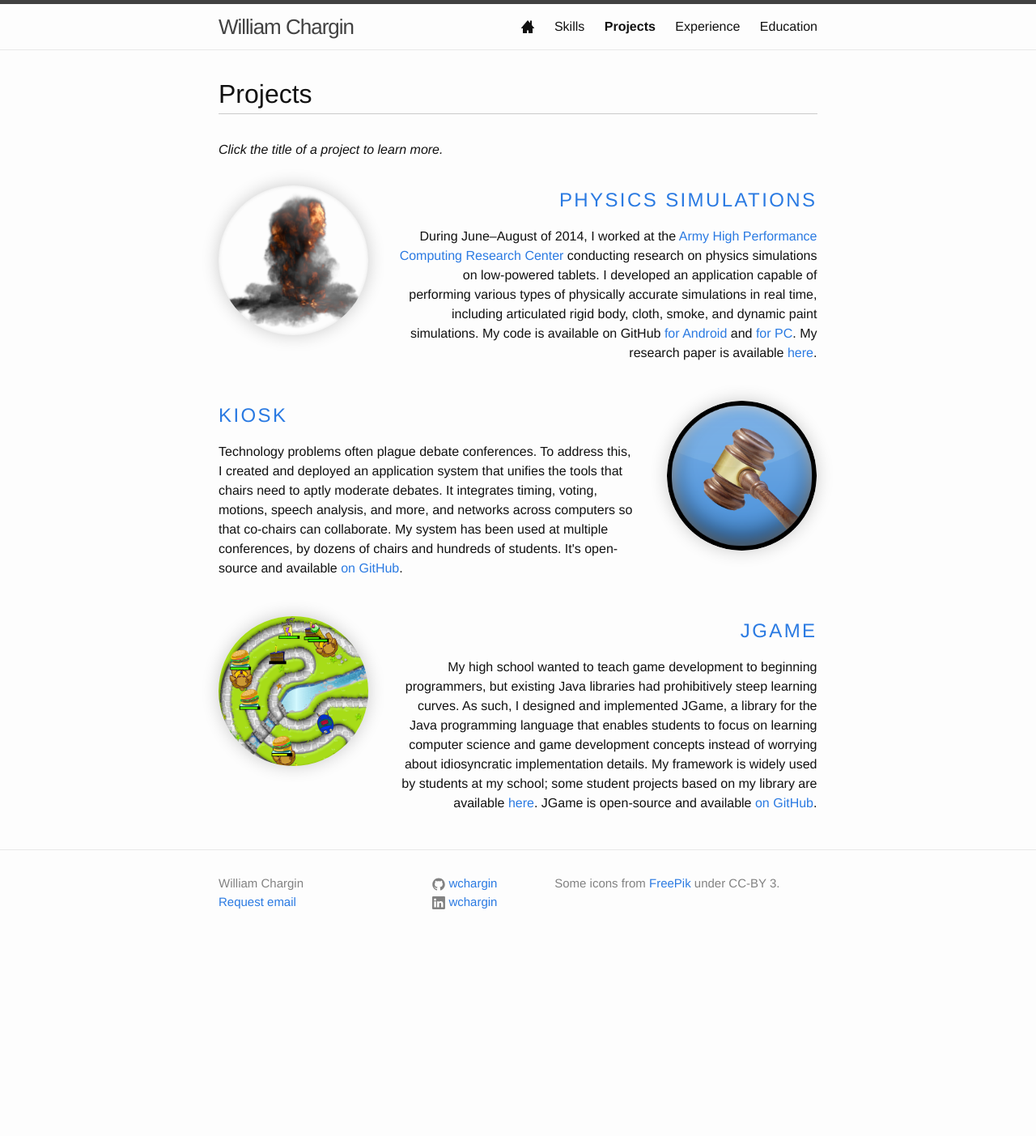
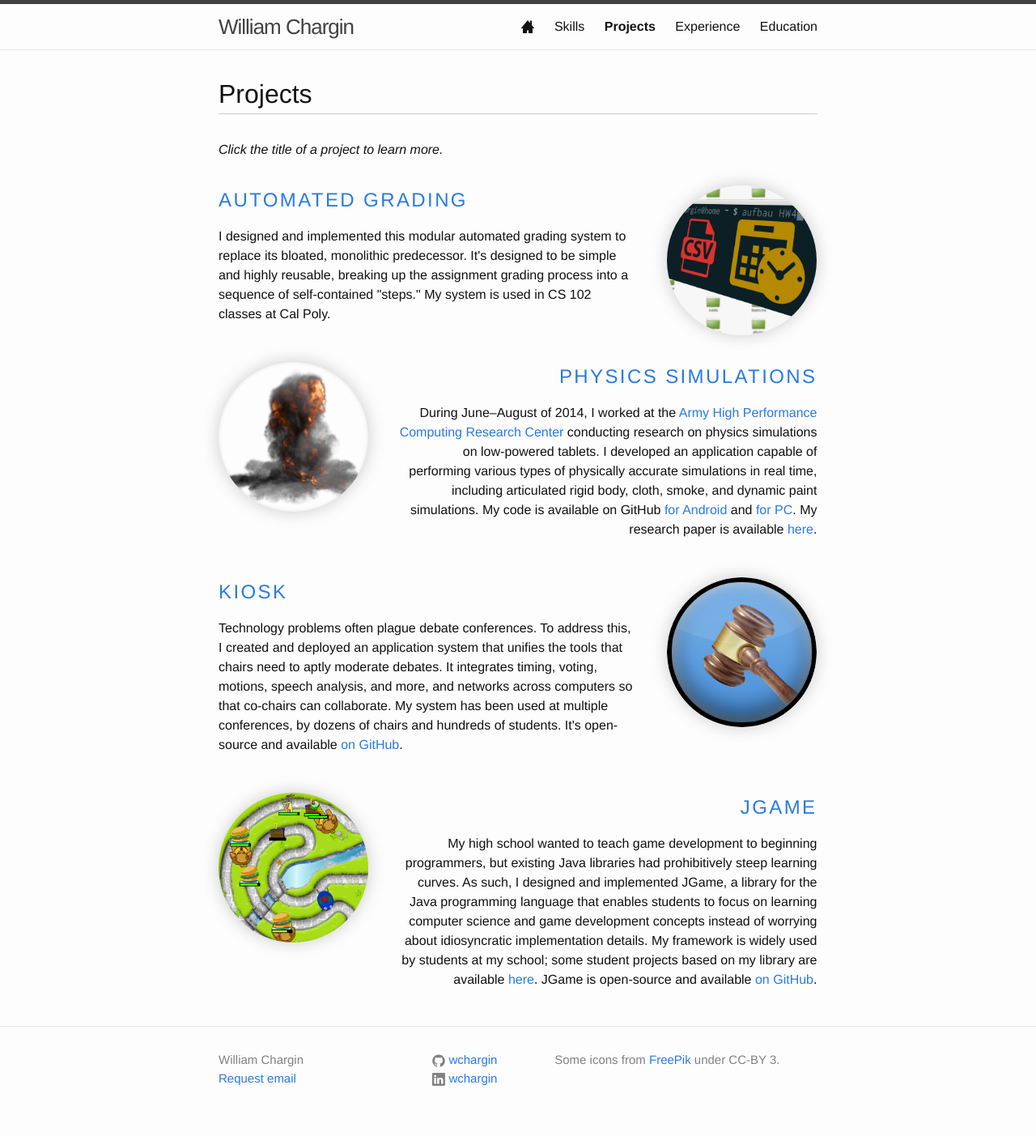
Before and after one commit to wchargin/wchargin.github.io, a Jekyll site: the page built from projects/index.html, in a window 1280 px wide. Shown: the whole page at 81% size. Built offline with Jekyll 4.4.1, drawn with Linux system fonts in a browser that asks for light colours; nearby versions of some CDN libraries; before the commit the page ends 1185 px from its top, so only the background shows below that.

Commit message:
Add project: automated grading system

```diff
--- a/projects/index.html
+++ b/projects/index.html
@@ -10,6 +10,21 @@ title: Projects
 </div>
 <div class="helptext-mobile">
   Tap the title of a project to learn more.
+</div>
+
+<div class="description">
+  <div class="description-content">
+    <h2 id="aufbau"><a href="aufbau/">Automated grading</a></h2>
+    <p>
+    I designed and implemented this modular automated grading system to replace its bloated, monolithic predecessor.
+    It's designed to be simple and highly reusable, breaking up the assignment grading process into a sequence of self-contained "steps."
+    My system is used in CS&nbsp;102 classes at Cal&nbsp;Poly.
+    </p>
+  </div>
+
+  <div class="description-icon">
+    <a href="aufbau/"><img src="aufbau.png" lowsrc="aufbau.low.png" /></a>
+  </div>
 </div>
 
 <div class="description">
```
Also changed, not shown: projects/aufbau/index.html (added, +65 -0 lines), projects/aufbau.low.png (added), projects/aufbau.png (added), projects/aufbau/banner.png (added).
